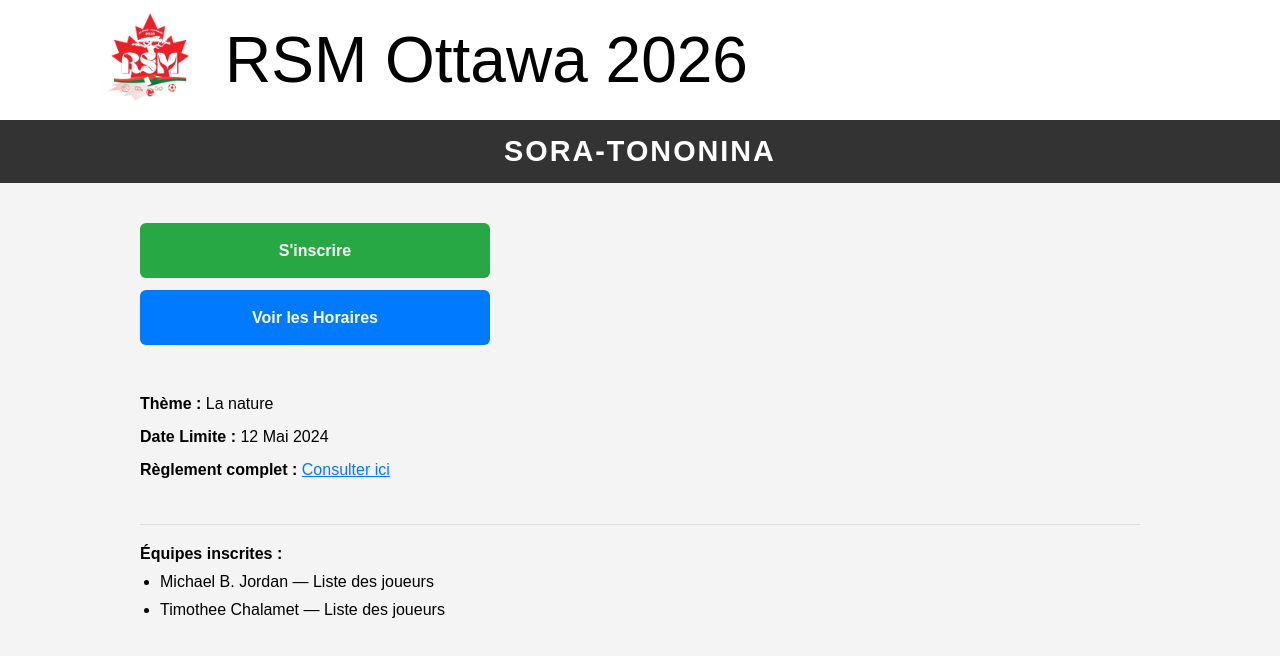
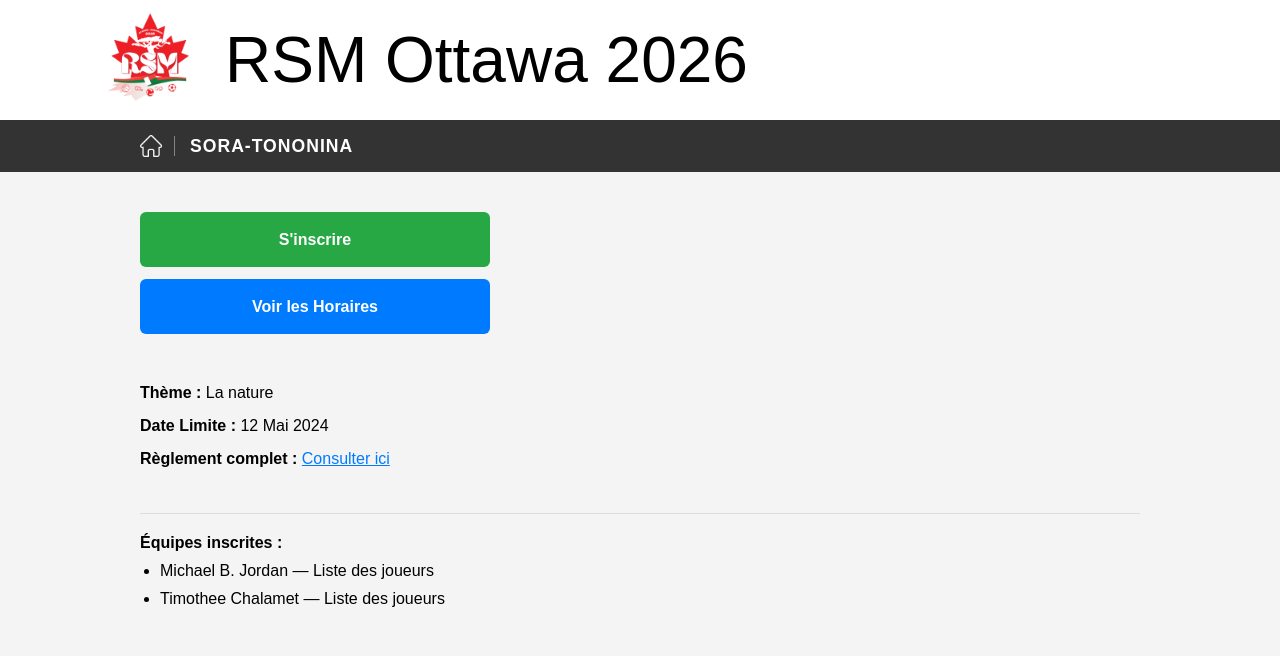
Before and after one commit to matth9597/Rsm2026, a React (Vite) app: page / in a window 1280 px wide. Both pictures are taken after a click on the button "Sora-Tononina". Shown: the top 656 px of the page. Built offline with nearby package versions, Linux system fonts and the light colour scheme.

Commit message:
adding home button

```diff
--- a/src/App.css
+++ b/src/App.css
@@ -154,3 +154,46 @@ button, .btn-inscription, .btn-action {
     max-width: 100%;
   }
 }
+
+.bande-content {
+  max-width: 1000px;
+  margin: 0 auto;
+  padding: 0 20px;
+  display: flex;
+  align-items: center;
+  justify-content: flex-start;
+}
+
+.bande-title-left {
+  font-weight: bold;
+  text-transform: uppercase;
+  letter-spacing: 1px;
+  font-size: 1.1rem;
+  color: white;
+  text-align: left;
+}
+
+.btn-home-simple {
+  background: transparent !important;
+  border: none !important;
+  padding: 0 !important;
+  margin: 0 12px 0 0 !important;
+  width: auto !important;
+  height: auto !important;
+  display: flex !important;
+  align-items: center !important;
+  cursor: pointer !important;
+}
+
+.separateur-vertical {
+  width: 1px;
+  height: 20px;
+  background-color: rgba(255, 255, 255, 0.4);
+  margin-right: 15px;
+  display: inline-block;
+}
+
+.home-icon-img {
+  width: 22px;
+  filter: invert(1);
+}
--- a/src/App.jsx
+++ b/src/App.jsx
@@ -1,4 +1,4 @@
-import { Routes, Route, useLocation } from 'react-router-dom';
+import { Routes, Route, useLocation, useNavigate } from 'react-router-dom';
 import Home from './pages/Home';
 import Details from './pages/Details';
 import './App.css';
@@ -7,10 +7,10 @@ import { sportsData } from './data';
 export default function App() {
   const location = useLocation();
   const sportId = location.state?.id;
-
   const slugFromUrl = location.pathname.split('/')[1];
   const currentSport = Object.values(sportsData).find(s => s.slug === slugFromUrl);
   const texteBande = location.pathname === '/' ? 'Disciplines' : (currentSport?.categorie || 'DÉTAILS');
+  const navigate = useNavigate();
 
   return (
     <div className="site-wrapper">
@@ -22,7 +22,18 @@ export default function App() {
       </header>
 
       <div className="sub-header-bande">
-        {texteBande}
+        <div className="bande-content">
+          {location.pathname !== '/' && (
+            <>
+              <button className="btn-home-simple" onClick={() => navigate('/')}>
+                <img src="/home.png" alt="Home" className="home-icon-img" />
+              </button>
+              {/* VOICI LE VRAI TRAIT SÉPARATEUR */}
+              <span className="separateur-vertical"></span>
+            </>
+          )}
+          <span className="bande-title-left">{texteBande}</span>
+        </div>
       </div>
 
       <main className="main-content">
```
Also changed, not shown: public/home.png (added).
